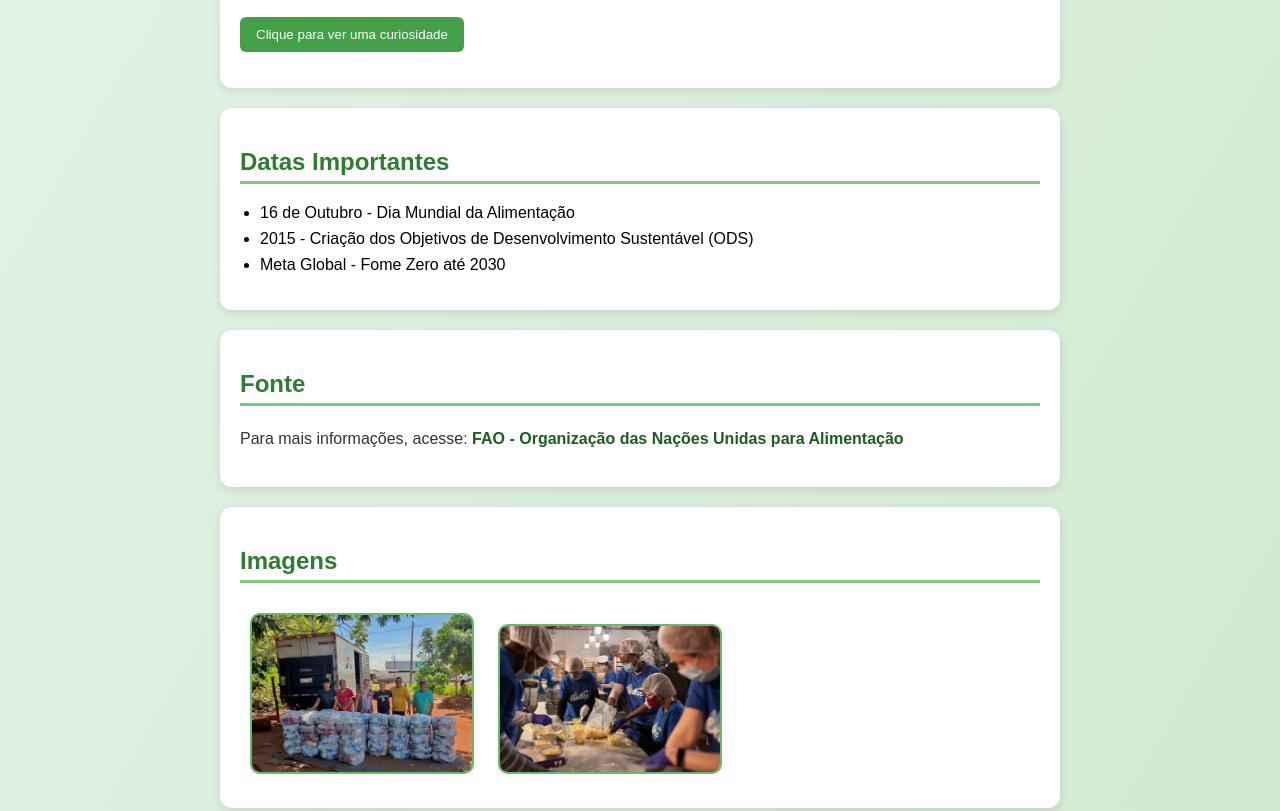
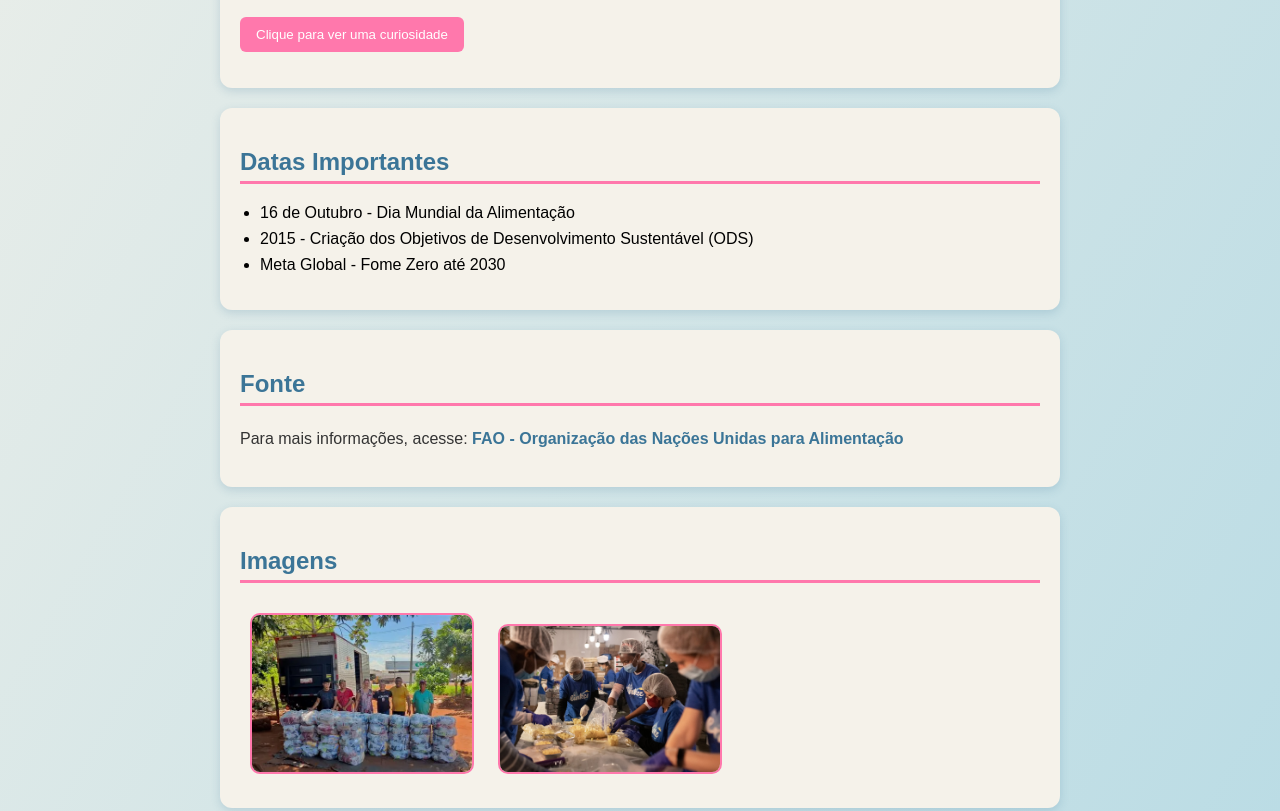
Before and after one commit to kiarayasmin25/projeto-intregador, a plain HTML site: page index.html in a window 1280 px wide. Shown: the part 958-1769 px from the top of the page. Drawn offline with Linux system fonts and the light colour scheme.

Commit message:
alteração no css

```diff
--- a/index.html
+++ b/index.html
@@ -110,8 +110,7 @@
 </section>
 
 <section>
-Integrantes: Isabella fontana, Kiara Yasmin,
-Rafaela Araujo.
+Integrantes: Kiara Messias e Rafaela Araujo.
 3°A
 </section>
 
--- a/style.css
+++ b/style.css
@@ -1,13 +1,13 @@
 body {
     font-family: 'Arial', sans-serif;
-    background: linear-gradient(120deg, #e8f5e9, #c8e6c9);
+    background: linear-gradient(120deg, #F5F2EA, #A8D5E3);
     margin: 0;
     padding: 0;
 }
 
 
 header {
-    background: linear-gradient(90deg, #2e7d32, #66bb6a);
+    background: linear-gradient(90deg, #3B7597, #A8D5E3);
     color: white;
     text-align: center;
     padding: 25px;
@@ -21,11 +21,12 @@ section {
     margin: 20px auto;
     padding: 20px;
     max-width: 800px;
-    background-color: white;
+    background-color: #F5F2EA;
     border-radius: 12px;
-    box-shadow: 0px 3px 10px rgba(0,0,0,0.1);
+    box-shadow: 0px 3px 10px rgba(59,117,151,0.2);
     transition: all 0.3s ease;
 }
+
 
 section:hover {
     transform: translateY(-5px);
@@ -33,8 +34,8 @@ section:hover {
 
 
 h2 {
-    color: #2e7d32;
-    border-bottom: 3px solid #81c784;
+    color: #3B7597;
+    border-bottom: 3px solid #FF78AC;
     padding-bottom: 5px;
 }
 
@@ -49,13 +50,14 @@ ul {
     padding-left: 20px;
 }
 
+
 li {
     margin-bottom: 8px;
 }
 
 
 button {
-    background-color: #43a047;
+    background-color: #FF78AC;
     color: white;
     border: none;
     padding: 10px 16px;
@@ -64,17 +66,19 @@ button {
     transition: 0.3s;
 }
 
+
 button:hover {
-    background-color: #2e7d32;
+    background-color: #3B7597;
     transform: scale(1.05);
 }
 
 
 a {
-    color: #1b5e20;
+    color: #3B7597;
     font-weight: bold;
     text-decoration: none;
 }
+
 
 a:hover {
     text-decoration: underline;
@@ -85,9 +89,10 @@ img {
     width: 220px;
     margin: 10px;
     border-radius: 10px;
-    border: 2px solid #66bb6a;
+    border: 2px solid #FF78AC;
     transition: 0.3s;
 }
+
 
 img:hover {
     transform: scale(1.08);
```
